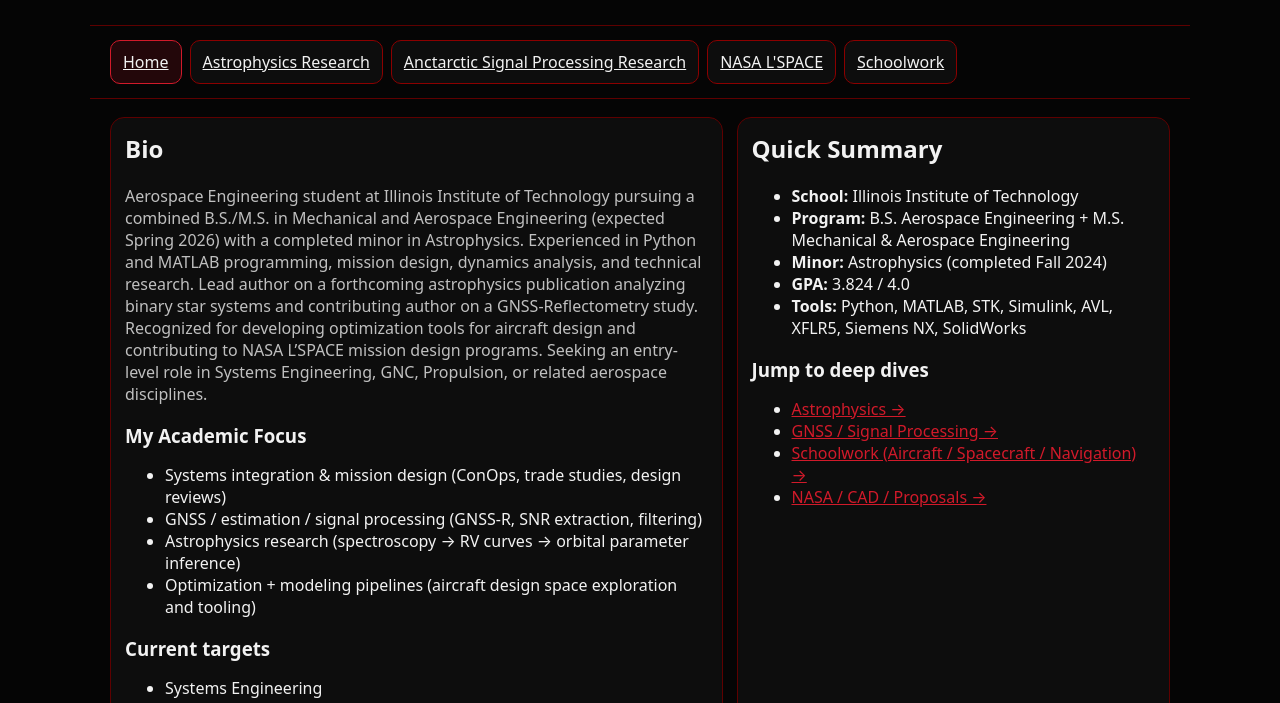
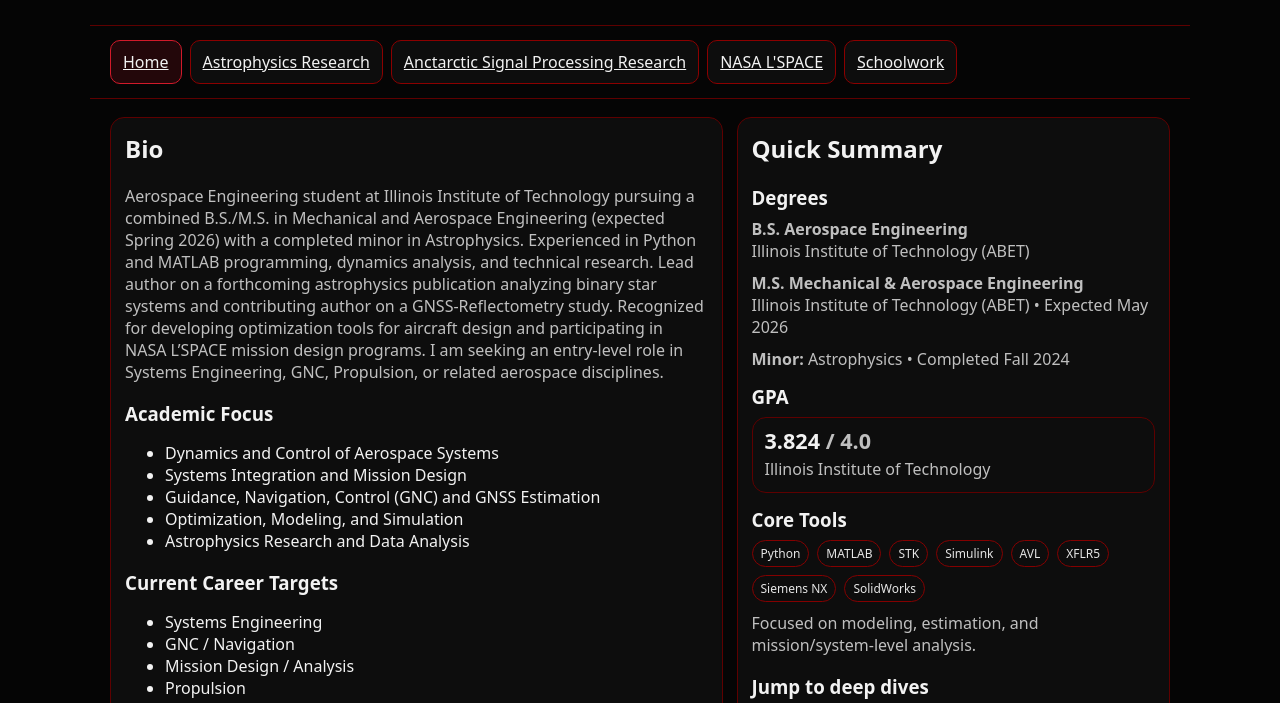
Before and after one commit to jwilkes046/jonahwilkes.github.io, a plain HTML site: page index.html in a window 1280 px wide. Shown: the part 97-800 px from the top of the page. Drawn offline with Linux system fonts and the light colour scheme.

Commit message:
Update index.html

```diff
--- a/index.html
+++ b/index.html
@@ -54,43 +54,81 @@
           <p class="muted">
             Aerospace Engineering student at Illinois Institute of Technology pursuing a combined B.S./M.S. in Mechanical
             and Aerospace Engineering (expected Spring 2026) with a completed minor in Astrophysics. Experienced in Python
-            and MATLAB programming, mission design, dynamics analysis, and technical research. Lead author on a forthcoming
+            and MATLAB programming, dynamics analysis, and technical research. Lead author on a forthcoming
             astrophysics publication analyzing binary star systems and contributing author on a GNSS-Reflectometry study.
-            Recognized for developing optimization tools for aircraft design and contributing to NASA L’SPACE mission design
-            programs. Seeking an entry-level role in Systems Engineering, GNC, Propulsion, or related aerospace disciplines.
+            Recognized for developing optimization tools for aircraft design and participating in NASA L’SPACE mission design
+            programs. I am seeking an entry-level role in Systems Engineering, GNC, Propulsion, or related aerospace disciplines.
           </p>
 
           <div class="section">
-            <h3>My Academic Focus</h3>
+            <h3>Academic Focus</h3>
             <ul>
-              <li>Systems integration & mission design (ConOps, trade studies, design reviews)</li>
-              <li>GNSS / estimation / signal processing (GNSS-R, SNR extraction, filtering)</li>
-              <li>Astrophysics research (spectroscopy → RV curves → orbital parameter inference)</li>
-              <li>Optimization + modeling pipelines (aircraft design space exploration and tooling)</li>
+              <li>Dynamics and Control of Aerospace Systems</li>
+              <li>Systems Integration and Mission Design</li>
+              <li>Guidance, Navigation, Control (GNC) and GNSS Estimation</li>
+              <li>Optimization, Modeling, and Simulation</li>
+              <li>Astrophysics Research and Data Analysis</li>
             </ul>
           </div>
 
+
           <div class="section">
-            <h3>Current targets</h3>
+            <h3>Current Career Targets</h3>
             <ul>
               <li>Systems Engineering</li>
               <li>GNC / Navigation</li>
+              <li>Mission Design / Analysis</li>
               <li>Propulsion</li>
-              <li>Mission Design / Analysis</li>
             </ul>
           </div>
         </section>
 
-        <!-- RIGHT: QUICK SUMMARY + LINKS -->
         <aside class="card col-5">
           <h2>Quick Summary</h2>
-          <ul>
-            <li><b>School:</b> Illinois Institute of Technology</li>
-            <li><b>Program:</b> B.S. Aerospace Engineering + M.S. Mechanical & Aerospace Engineering</li>
-            <li><b>Minor:</b> Astrophysics (completed Fall 2024)</li>
-            <li><b>GPA:</b> 3.824 / 4.0</li>
-            <li><b>Tools:</b> Python, MATLAB, STK, Simulink, AVL, XFLR5, Siemens NX, SolidWorks</li>
-          </ul>
+
+          <!-- Degrees first, clearer hierarchy -->
+          <div class="section" style="margin-top:6px;">
+            <h3 style="margin-bottom:8px;">Degrees</h3>
+
+            <p class="muted" style="margin:0;">
+              <b>B.S. Aerospace Engineering</b><br/>
+              Illinois Institute of Technology (ABET)
+            </p>
+
+            <p class="muted" style="margin:10px 0 0 0;">
+              <b>M.S. Mechanical &amp; Aerospace Engineering</b><br/>
+              Illinois Institute of Technology (ABET) • Expected May 2026
+            </p>
+
+            <p class="muted" style="margin:10px 0 0 0;">
+              <b>Minor:</b> Astrophysics • Completed Fall 2024
+            </p>
+          </div>
+
+          <!-- GPA emphasized -->
+          <div class="section" style="margin-top:14px;">
+            <h3 style="margin-bottom:8px;">GPA</h3>
+            <div class="card" style="padding:12px; margin:0;">
+              <div style="font-size:1.35rem; font-weight:800; line-height:1;">
+                3.824 <span class="muted" style="font-weight:600;">/ 4.0</span>
+              </div>
+              <div class="muted" style="margin-top:6px;">
+                Illinois Institute of Technology
+              </div>
+            </div>
+          </div>
+
+          <!-- Tools emphasized (more scannable than one long line) -->
+          <div class="section" style="margin-top:14px;">
+            <h3 style="margin-bottom:8px;">Core Tools</h3>
+            <div class="tags" style="margin-top:4px;">
+              <span>Python</span><span>MATLAB</span><span>STK</span><span>Simulink</span>
+              <span>AVL</span><span>XFLR5</span><span>Siemens NX</span><span>SolidWorks</span>
+            </div>
+            <p class="muted" style="margin-top:10px;">
+              Focused on modeling, estimation, and mission/system-level analysis.
+            </p>
+          </div>
 
           <div class="section">
             <h3>Jump to deep dives</h3>
@@ -102,6 +140,7 @@
             </ul>
           </div>
         </aside>
+
 
         <!-- FULL WIDTH: HIGHLIGHTS -->
         <section class="card col-12">
```
